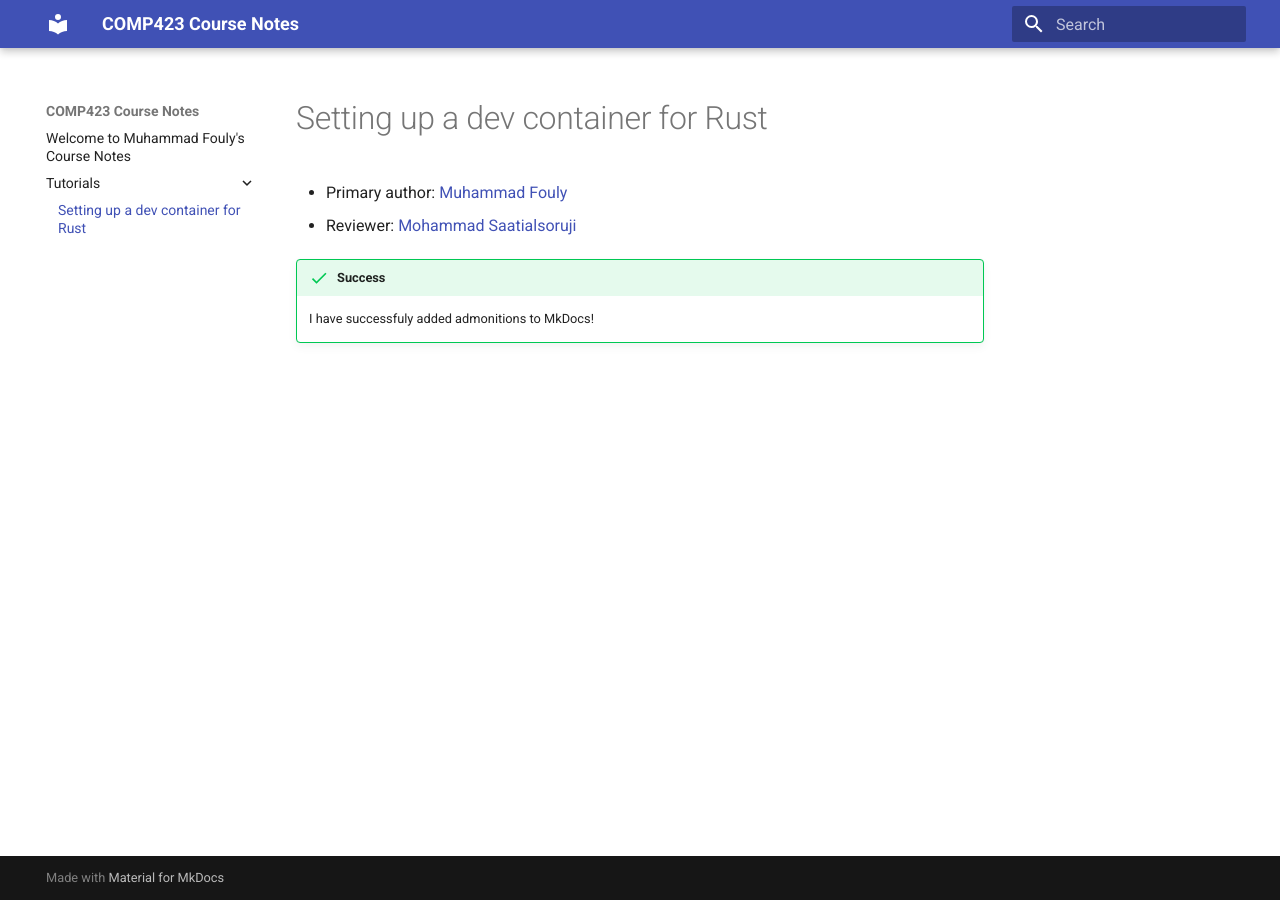
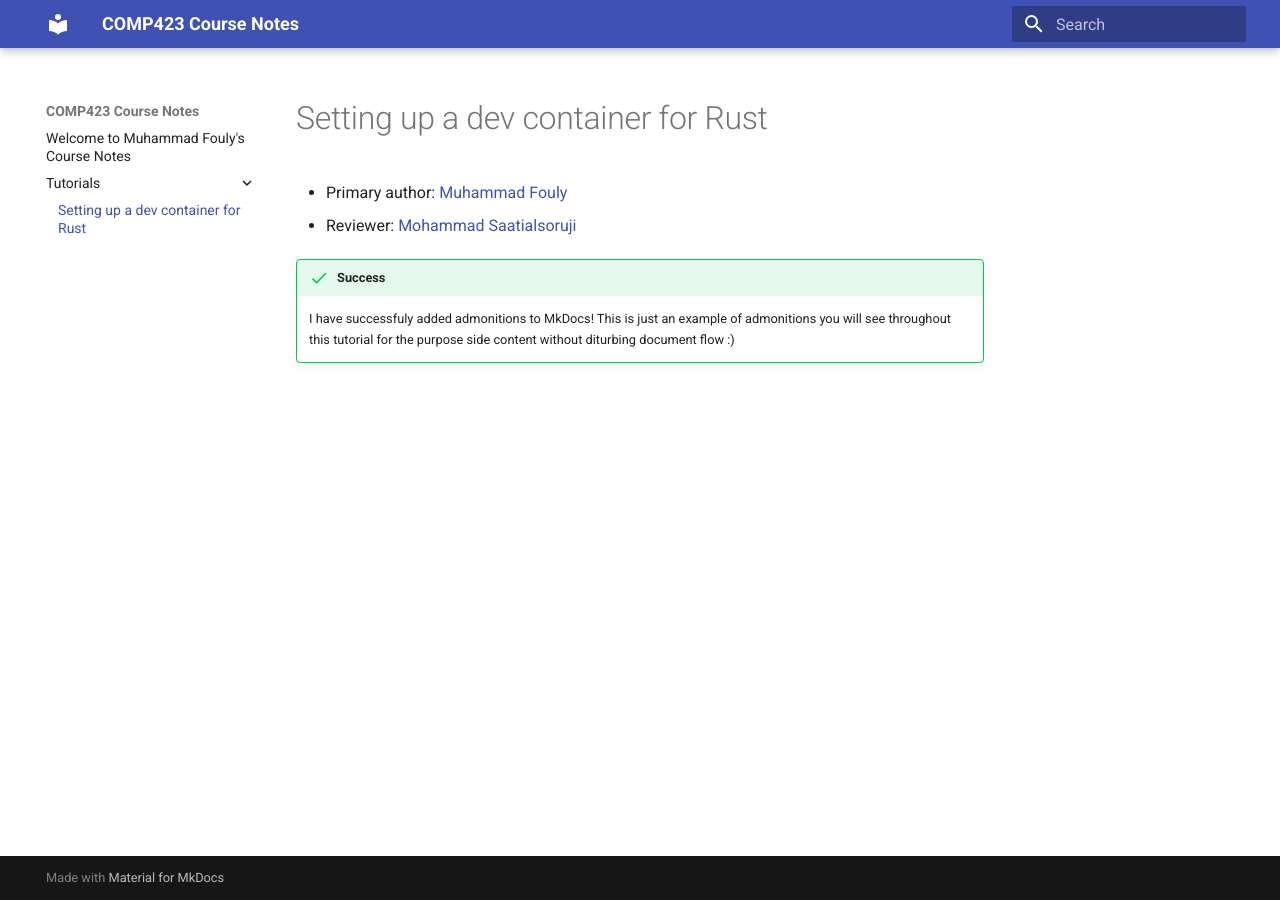
Before and after one commit to MuhammadDF/comp423-course-notes, an MkDocs documentation site: the page built from docs/tutorials/rust-setup.md, in a window 1280 px wide. Built offline with MkDocs 1.6.1 and Material for MkDocs 9.7.7, drawn with Linux system fonts in a browser that asks for light colours.

Commit message:
adding admonitions to mkdocs

```diff
--- a/docs/tutorials/rust-setup.md
+++ b/docs/tutorials/rust-setup.md
@@ -5,3 +5,5 @@
 
 !!! success
     I have successfuly added admonitions to MkDocs!
+    This is just an example of admonitions you will see
+    throughout this tutorial for the purpose side content without diturbing document flow :)
```
